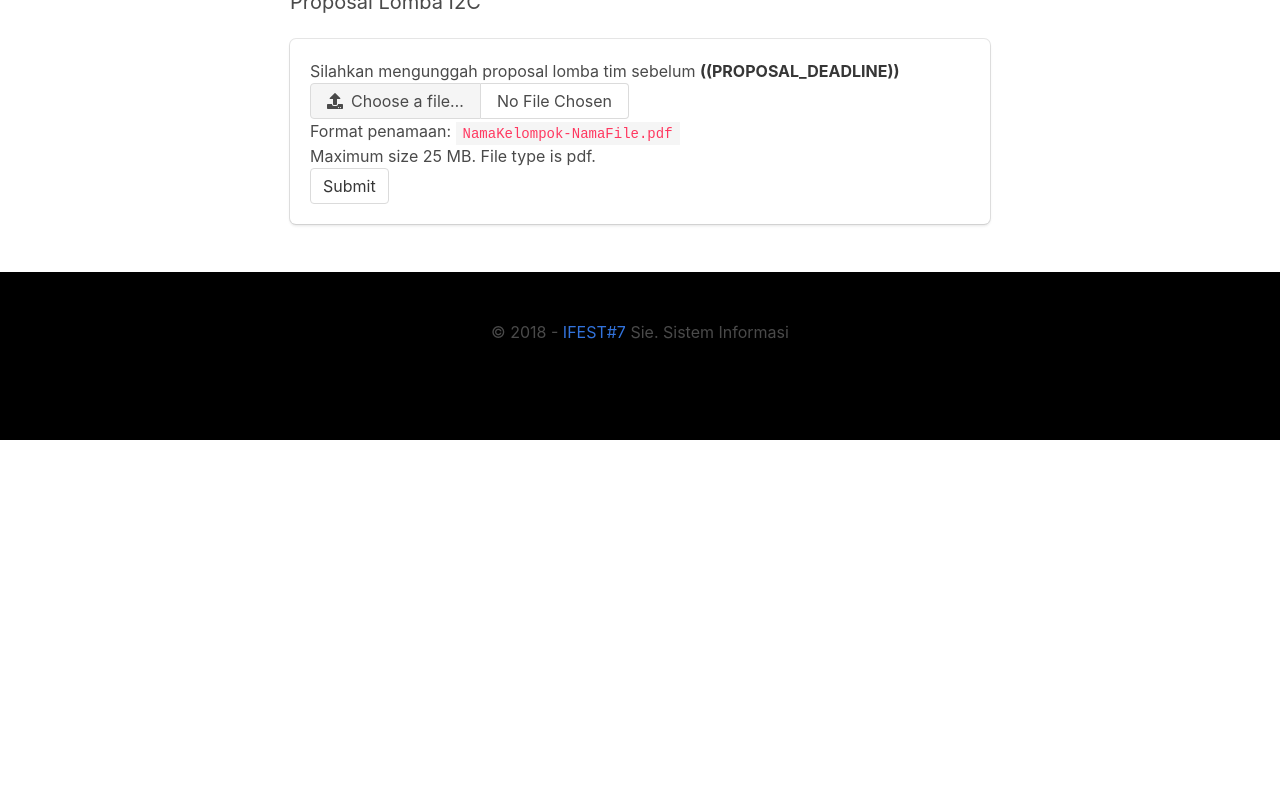
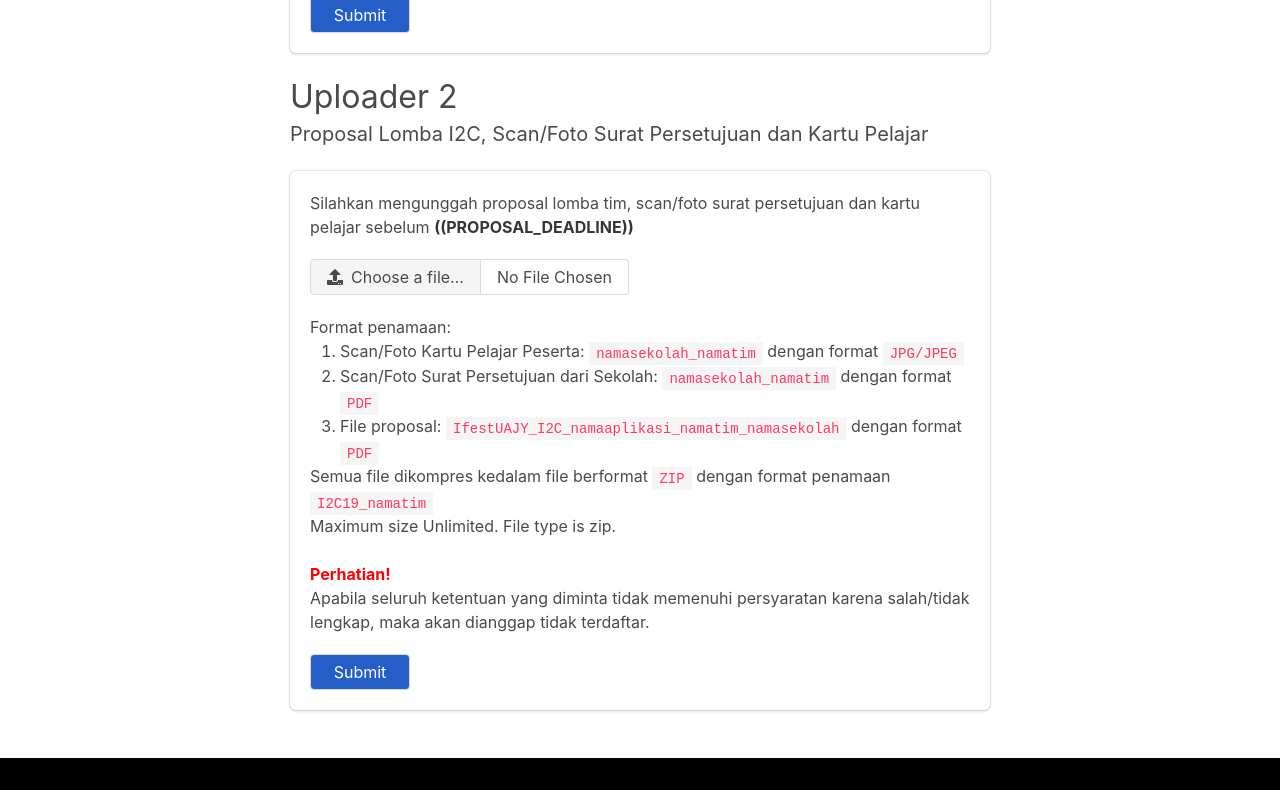
Before and after one commit to haruute0/I2C-1, a website: page src/area-peserta.html in a window 1280 px wide. Shown: the part 654-1444 px from the top of the page. Before the commit the page ends 1094 px from the top, so only its background shows below. Drawn offline with nearby package versions, Linux system fonts and the light colour scheme.

Commit message:
Area peserta

```diff
--- a/src/area-peserta.html
+++ b/src/area-peserta.html
@@ -40,9 +40,9 @@
                         </div>
 
                         <h3 class="subtitle is-3 padding0">Uploader 1</h3>
-                        <h5 class="subtitle is-5">Scan/Foto Surat Persetujuan dan Kartu Pelajar</h5>
+                        <h5 class="subtitle is-5">Scan/Foto Bukti Pembayaran Pendafataran</h5>
                 <div class="box">
-                        <p>Silahkan mengupload scan/foto surat persetujuan/tugas dari sekolah dan kartu pelajar setiap peserta.</p>
+                        <p>Silahkan mengupload scan/foto bukti pembayaran pendaftaran.</p>
 
                         <form name="upload-proposal" method="POST" netlify>
                             <div class="file has-name">
@@ -65,15 +65,19 @@
                                 <p>Format penamaan: <code>namasekolah_namatim.pdf</code></p>
                                 <p>Maximum size Unlimited. File type is pdf.</p>
                             </div>
+                            <p>&nbsp;</p>
+                                <p><strong style="color: red !important;">Perhatian!</strong></p>
+                                <p>Apabila seluruh ketentuan yang diminta tidak memenuhi persyaratan karena salah/tidak lengkap, maka akan dianggap tidak terdaftar.</p>
+
                             <div>
-                                <input class="button" type="submit">
+                                <input class="button kirim" type="submit">
                             </div>
                         </form>
                     </div>
                     <h3 class="subtitle is-3 padding0">Uploader 2</h3>
-                        <h5 class="subtitle is-5">Proposal Lomba I2C</h5>
+                        <h5 class="subtitle is-5">Proposal Lomba I2C, Scan/Foto Surat Persetujuan dan Kartu Pelajar</h5>
                     <div class="box">
-                        <p>Silahkan mengunggah proposal lomba tim sebelum <strong>((PROPOSAL_DEADLINE))</strong></p>
+                        <p>Silahkan mengunggah proposal lomba tim, scan/foto surat persetujuan dan kartu pelajar sebelum <strong>((PROPOSAL_DEADLINE))</strong></p>
 
                         <form name="upload-proposal" method="POST" netlify>
                             <div class="file has-name">
@@ -93,11 +97,21 @@
                                 </label>
                             </div>
                             <div>
-                                <p>Format penamaan: <code>NamaKelompok-NamaFile.pdf</code></p>
-                                <p>Maximum size 25 MB. File type is pdf.</p>
+                                <p>Format penamaan:
+                                    <ol class="nama-uploader">
+                                        <li>Scan/Foto Kartu Pelajar Peserta: <code>namasekolah_namatim</code> dengan format <code>JPG/JPEG</code></li>
+                                        <li>Scan/Foto Surat Persetujuan dari Sekolah: <code>namasekolah_namatim</code> dengan format <code>PDF</code></li>
+                                        <li>File proposal: <code>IfestUAJY_I2C_namaaplikasi_namatim_namasekolah</code> dengan format <code>PDF</code></li>
+                                    </ol>
+                                </p>
+                                <p>Semua file dikompres kedalam file berformat <code>ZIP</code> dengan format penamaan <code>I2C19_namatim</code></p>
+                                <p>Maximum size Unlimited. File type is zip.</p>
+                                <p>&nbsp;</p>
+                                <p><strong style="color: red !important;">Perhatian!</strong></p>
+                                <p>Apabila seluruh ketentuan yang diminta tidak memenuhi persyaratan karena salah/tidak lengkap, maka akan dianggap tidak terdaftar.</p>
                             </div>
                             <div>
-                                <input class="button" type="submit">
+                                <input class="button kirim" type="submit">
                             </div>
                         </form>
                     </div>
--- a/src/css/area-peserta.css
+++ b/src/css/area-peserta.css
@@ -16,3 +16,24 @@
 .padding0{
     margin-bottom: 5px !important;
 }
+
+.nama-uploader{
+    margin-left: 30px;
+}
+
+.kirim {
+    margin: 20px auto auto;
+    width: 100px;
+    background-color: #245ec6;
+    transition: 0.3s;
+    color: white !important;
+}
+
+.kirim:hover{
+    background-color: #2b2b2b;
+    transition: 0.3s;
+}
+
+.file{
+    margin: 20px auto;
+}
```
